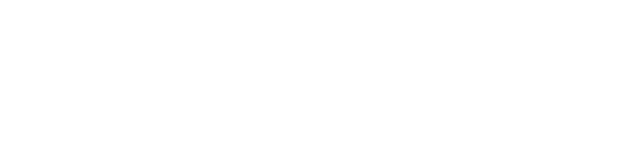
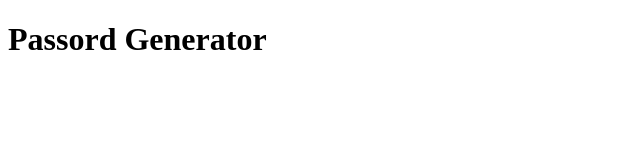
Before and after one commit to Chiefspy/password_generator, a plain HTML site: page index.html in a window 1280 px wide. Shown: the whole page, without its empty margins (0-640 px from the left). Drawn offline with Linux system fonts and the light colour scheme.

Commit message:
Update index.html

```diff
--- a/index.html
+++ b/index.html
@@ -7,6 +7,9 @@
     <link rel="stylesheet" href="Random_Password_Generator-test.css">
 </head>
 <body>
+    <div id="container">
+        <h1>Passord Generator</h1>
+    </div>
     <script src="password_generator.js"></script>
 </body>
 </html>
```
